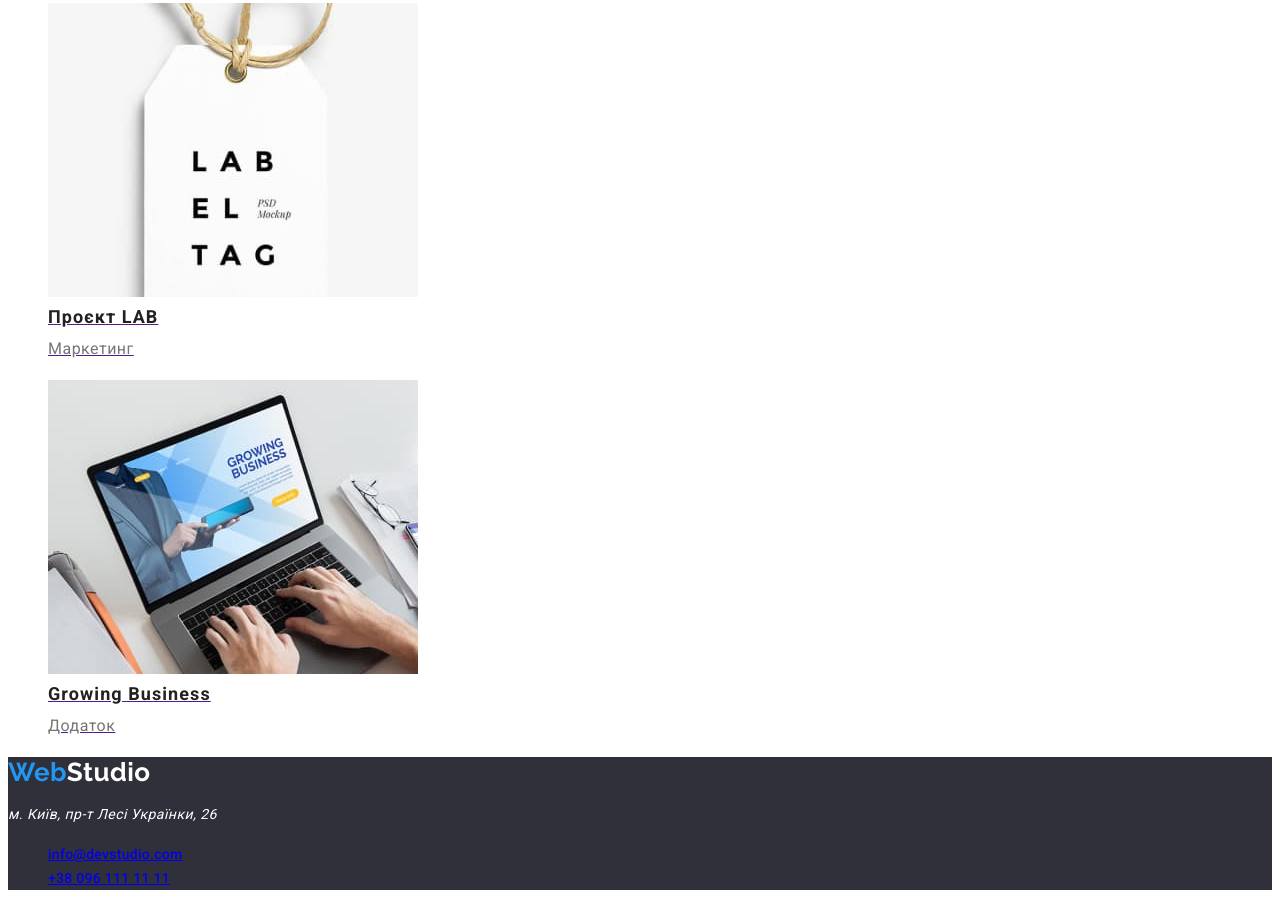
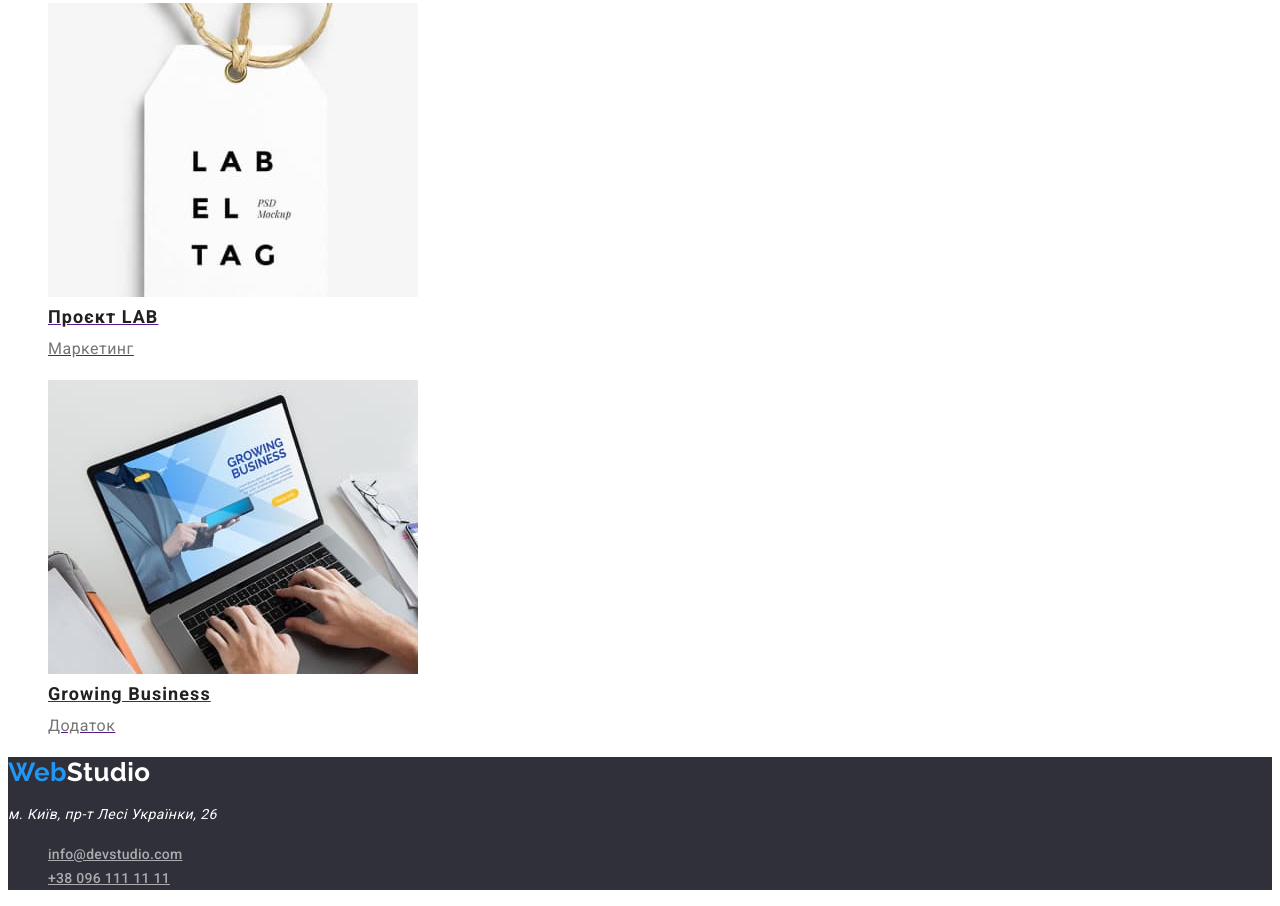
Before and after one commit to Danyashe/goit-markup-hw-02, a plain HTML site: page portfolio.html in a window 1280 px wide. Shown: the part 3015-3921 px from the top of the page. Drawn offline with Linux system fonts and the light colour scheme.

Commit message:
Update portfolio.html

```diff
--- a/portfolio.html
+++ b/portfolio.html
@@ -89,8 +89,8 @@
         <address class="contacts">
             <p class="contacts-text">м. Київ, пр-т Лесі Українки, 26</p>
             <ul class="list">
-                <li class="contacts-title"><a href="info@devstudio.com">info@devstudio.com</a><br></li>
-                <li class="contacts-title"><a href="+380961111111">+38 096 111 11 11</a></li>
+                <li><a class="contacts-title" href="info@devstudio.com">info@devstudio.com</a><br></li>
+                <li><a class="contacts-title" href="+380961111111">+38 096 111 11 11</a></li>
             </ul>
         </address>
     </footer>
```
